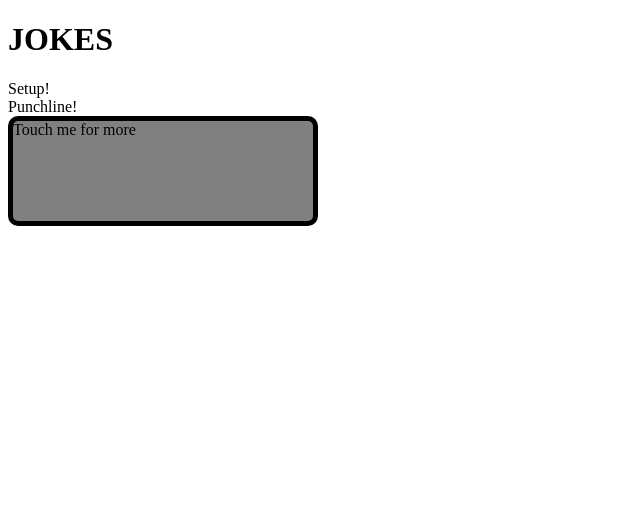
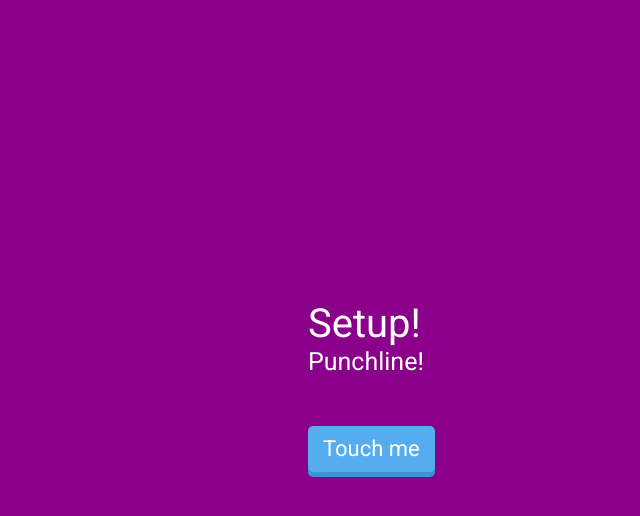
Before and after one commit to BohJieQi/webDev, a website: page public/index.html in a window 1280 px wide. Shown: the whole page, without its empty margins (0-640 px from the left). Drawn offline with nearby package versions, Linux system fonts and the light colour scheme.

Commit message:
Updated html and css

```diff
--- a/public/index.html
+++ b/public/index.html
@@ -4,13 +4,19 @@
 <script src="https://code.jquery.com/jquery-3.1.0.min.js"   integrity="sha256-cCueBR6CsyA4/9szpPfrX3s49M9vUU5BgtiJj06wt/s="   crossorigin="anonymous"></script>
 <script src="./index.js" type="text/javascript"></script>
 <link rel="stylesheet" type="text/css" href="stylesheet.css">
+<link href='https://fonts.googleapis.com/css?family=Roboto' rel='stylesheet' type='text/css'>
 </head>
 <body>
-<h1>JOKES</h1>
+<div id="Jokebox">
+
+<div class="box">
 <div id="setup">Setup!</div>
 <div id="punchline">Punchline!</div>
+</div>
 
-<div id="getJoke">Touch me for more</div>
+
+<div><a href="#" class="blueBtn"><span>Touch me</span></a></div>
+</div>
 </body>
 
 </html>
--- a/public/index.js
+++ b/public/index.js
@@ -1,5 +1,5 @@
 $(function() {
-    $("#getJoke").click(
+    $(".blueBtn").click(
         function() {
             $.get("/jokes",function(data){
                 // TODO: change HTML instead of alert
--- a/public/stylesheet.css
+++ b/public/stylesheet.css
@@ -1,7 +1,56 @@
-#getJoke {
-  width: 300px;
-  height: 100px;
-  background-color: grey;
-  border: 5px solid black;
-  border-radius: 10px;
+body {
+  background-color:	#8B008B;
 }
+
+#Jokebox {
+  margin-top: 300px;
+  margin-bottom: 100px;
+  margin-right: 150px;
+  margin-left: 300px;
+}
+
+.box {
+  padding-bottom: 50px;
+
+}
+
+#setup {
+  color: white;
+  font-size: 40px;
+  font-family: 'Roboto', sans-serif;
+
+}
+
+#punchline {
+  color: white;
+  font-size: 25px;
+  font-family: 'Roboto', sans-serif;
+
+}
+
+.blueBtn {
+  text-align: center;
+  padding: 10px 15px;
+  border-radius: 5px;
+  font-size: 22px;
+  text-decoration: none;
+  position: relative;
+  background-color: #55acee;
+  box-shadow: 0px 5px 0px 0px #3C93D5;
+  display: inline-block;
+}
+
+.blueBtn:active {
+  transform: translate(0px, 5px);
+  -webkit-transform: translate(0px, 5px);
+  box-shadow: 0px 1px 0px 0px;
+}
+
+.blueBtn:hover {
+  background-color: #6FC6FF;
+}
+
+span {
+  font-family: 'Roboto', sans-serif;
+  color: white;
+}
```
